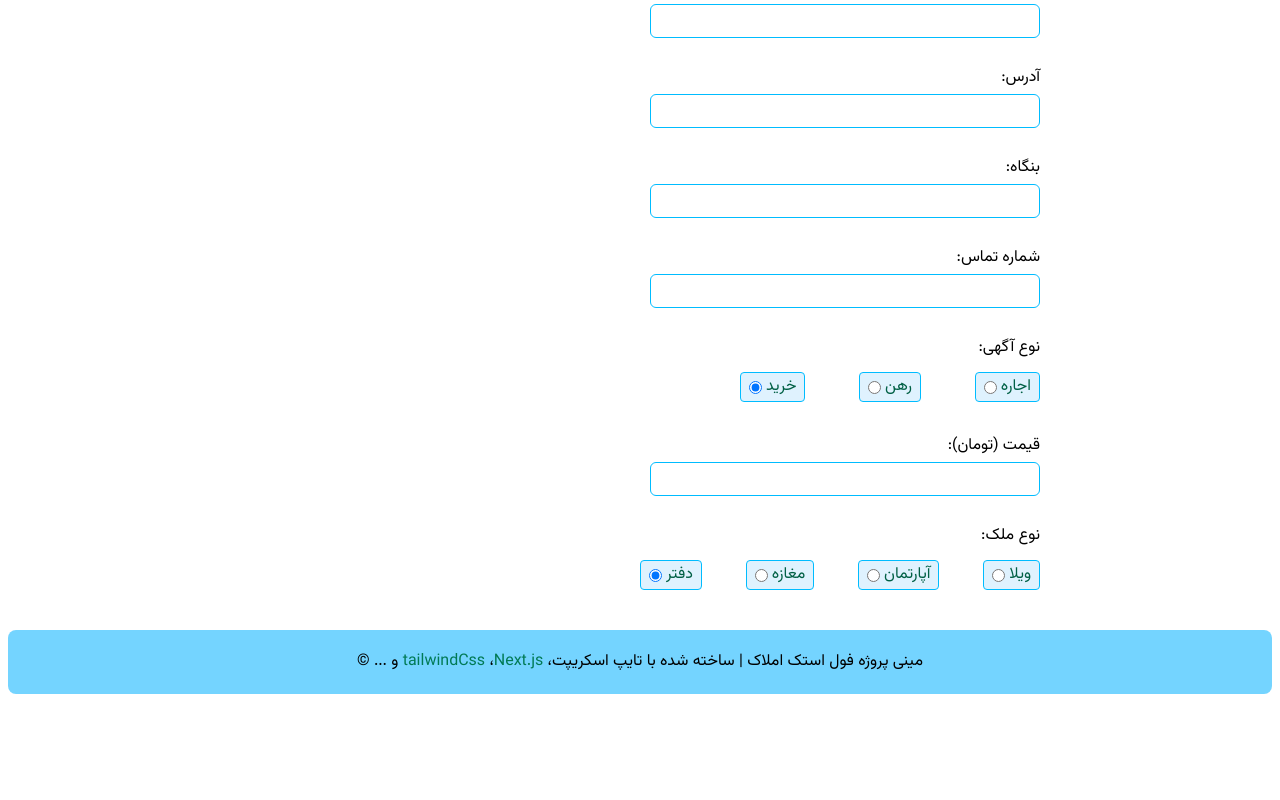
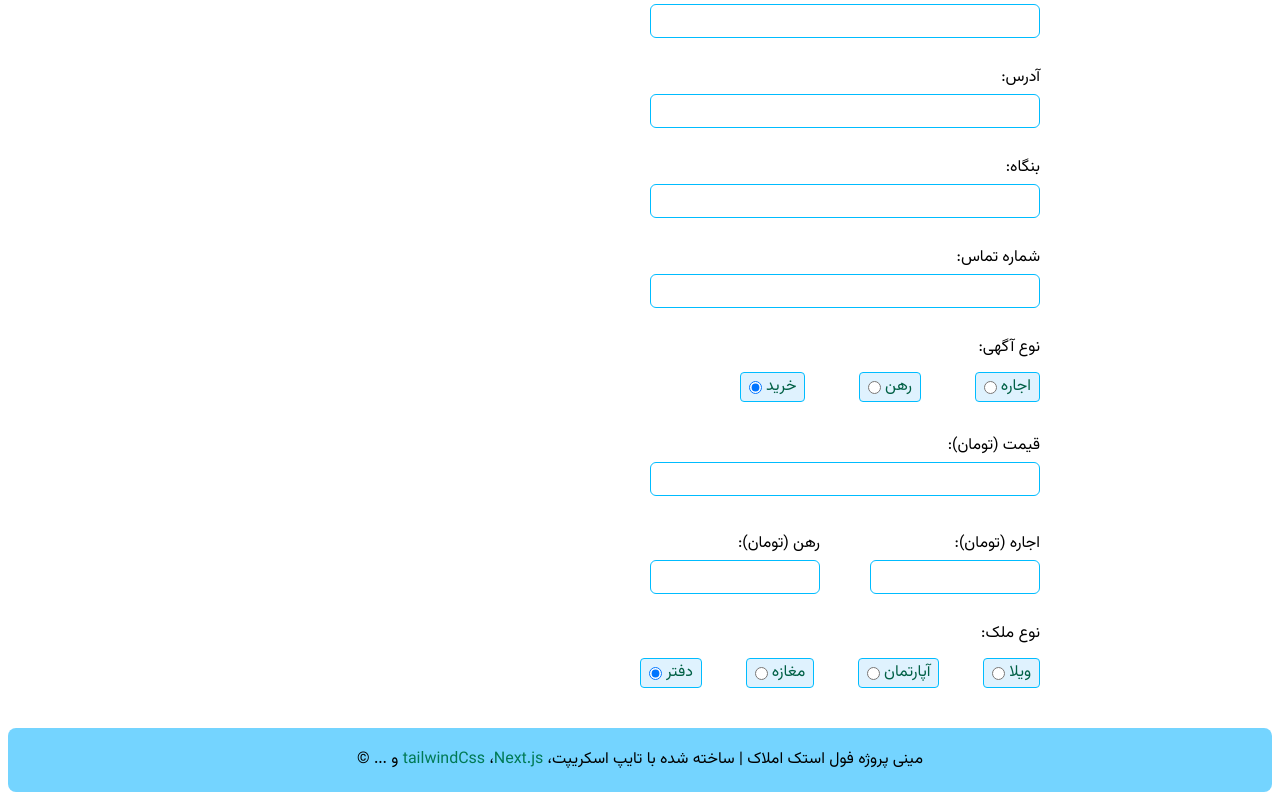
Before and after one commit to AliTaghawi/ts-real-state-mini-project, a Next.js app: page /dashboard/add-file in a window 1280 px wide. Shown: the part 503-1303 px from the top of the page. Before the commit the page ends 1205 px from the top, so only its background shows below. Built offline with nearby package versions, Linux system fonts and the light colour scheme; no server answers; sample sign-in values are in the browser's storage.

Commit message:
adding rent field (price for rent)

```diff
--- a/components/templates/AddFilePage.tsx
+++ b/components/templates/AddFilePage.tsx
@@ -8,13 +8,13 @@ const AddFilePage = () => {
     <div>
       <h2 className="text-xl font-bold mb-7">فرم ثبت آگهی</h2>
       <form>
-        <TextInput divClass="w-full min-[420px]:w-fit min-[420px]:min-w-[390px]" dir="rtl" title="عنوان:" type="text" name="title" value="" blur error="" changeHandler={() => {}} blurHandler={() => {}} />
-        <TextInput divClass="w-full min-[420px]:w-fit min-[420px]:min-w-[390px]" dir="rtl" title="توضیحات:" type="text" name="description" value="" blur error="" changeHandler={() => {}} blurHandler={() => {}} textarea={true} />
-        <TextInput divClass="w-full min-[420px]:w-fit min-[420px]:min-w-[390px]" title="متراژ:" placeholder="به عدد" type="text" name="areaMeter" value="" blur error="" changeHandler={() => {}} blurHandler={() => {}} />
-        <TextInput divClass="w-full min-[420px]:w-fit min-[420px]:min-w-[390px]" dir="rtl" title="موقعیت:" type="text" name="location" value="" blur error="" changeHandler={() => {}} blurHandler={() => {}} />
-        <TextInput divClass="w-full min-[420px]:w-fit min-[420px]:min-w-[390px]" dir="rtl" title="آدرس:" type="text" name="address" value="" blur error="" changeHandler={() => {}} blurHandler={() => {}} />
-        <TextInput divClass="w-full min-[420px]:w-fit min-[420px]:min-w-[390px]" dir="rtl" title="بنگاه:" type="text" name="realState" value="" blur error="" changeHandler={() => {}} blurHandler={() => {}} />
-        <TextInput divClass="w-full min-[420px]:w-fit min-[420px]:min-w-[390px]" title="شماره تماس:" type="text" name="phone" value="" blur error="" changeHandler={() => {}} blurHandler={() => {}} />
+        <TextInput divClass="w-full max-w-[390px]" dir="rtl" title="عنوان:" type="text" name="title" value="" blur error="" changeHandler={() => {}} blurHandler={() => {}} />
+        <TextInput divClass="w-full max-w-[390px]" dir="rtl" title="توضیحات:" type="text" name="description" value="" blur error="" changeHandler={() => {}} blurHandler={() => {}} textarea={true} />
+        <TextInput divClass="w-full max-w-[390px]" title="متراژ:" placeholder="به عدد" type="text" name="areaMeter" value="" blur error="" changeHandler={() => {}} blurHandler={() => {}} />
+        <TextInput divClass="w-full max-w-[390px]" dir="rtl" title="موقعیت:" type="text" name="location" value="" blur error="" changeHandler={() => {}} blurHandler={() => {}} />
+        <TextInput divClass="w-full max-w-[390px]" dir="rtl" title="آدرس:" type="text" name="address" value="" blur error="" changeHandler={() => {}} blurHandler={() => {}} />
+        <TextInput divClass="w-full max-w-[390px]" dir="rtl" title="بنگاه:" type="text" name="realState" value="" blur error="" changeHandler={() => {}} blurHandler={() => {}} />
+        <TextInput divClass="w-full max-w-[390px]" title="شماره تماس:" type="text" name="phone" value="" blur error="" changeHandler={() => {}} blurHandler={() => {}} />
           <div>
             <p>نوع آگهی:</p>
             <div className="flex items-center justify-between gap-4 mt-3 mb-8 max-w-[300px]">
@@ -23,7 +23,11 @@ const AddFilePage = () => {
               <RadioInput title="خرید" value="buy" name="fileType" checked blur error="" onChange={() => {}} onBlur={() => {}} />
             </div>
           </div>
-        <TextInput divClass="w-full min-[420px]:w-fit min-[420px]:min-w-[390px]" dir="rtl" title="قیمت (تومان):" type="text" name="price" value="" blur error="" changeHandler={() => {}} blurHandler={() => {}} />
+        <TextInput divClass="w-full max-w-[390px]" dir="rtl" title="قیمت (تومان):" type="text" name="price" value="" blur error="" changeHandler={() => {}} blurHandler={() => {}} />
+        <div className=" flex flex-wrap justify-between min-[410px]:gap-4 w-full max-w-[390px]">
+          <TextInput divClass="w-full min-[410px]:w-[170px]" dir="rtl" title="اجاره (تومان):" type="text" name="price" value="" blur error="" changeHandler={() => {}} blurHandler={() => {}} />
+          <TextInput divClass="w-full min-[410px]:w-[170px]" dir="rtl" title="رهن (تومان):" type="text" name="price" value="" blur error="" changeHandler={() => {}} blurHandler={() => {}} />
+        </div>
           <div>
             <p>نوع ملک:</p>
             <div className="flex flex-col items-start min-[350px]:flex-row min-[350px]:items-center justify-between gap-4 mt-3 mb-8 max-w-[400px] ">
```
